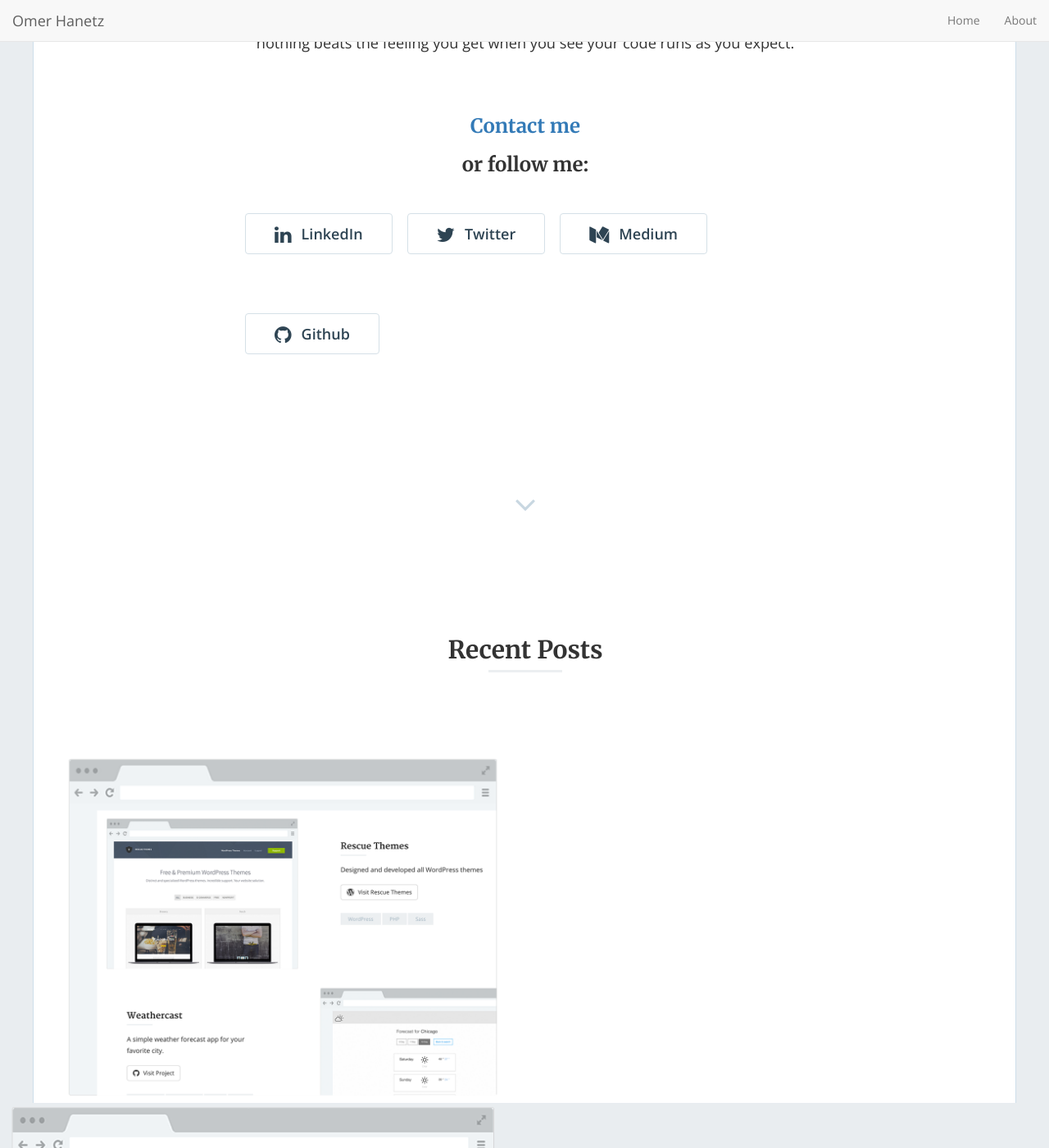
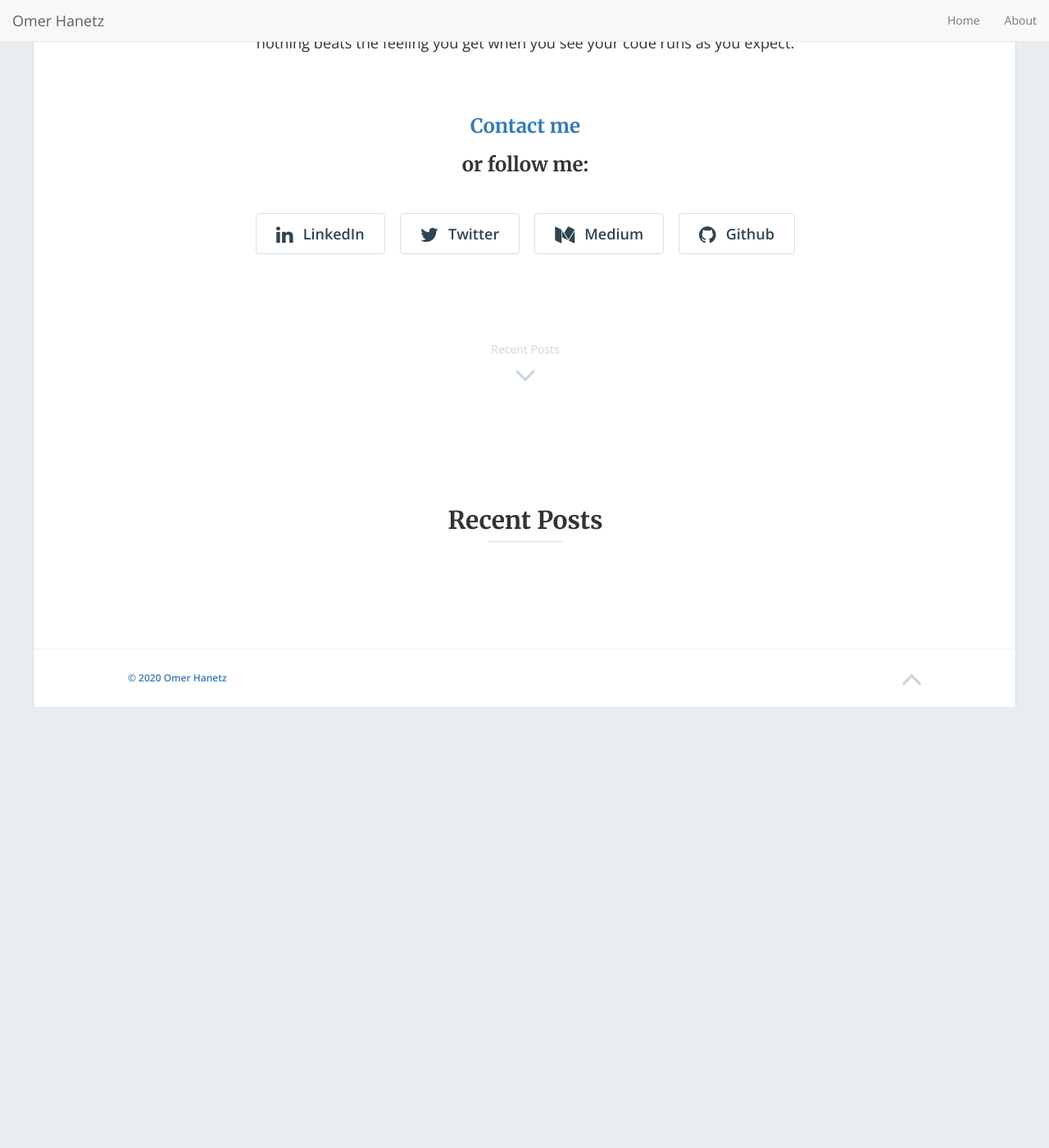
Before and after one commit to ohanetz/hanetz.com, a Jekyll site: the page docs/index.html, which Jekyll copies as it is, in a window 1280 px wide and 1400 px high, scrolled down 299 px. Shown: the whole window at 82% size. Built offline with Jekyll 4.4.1, drawn with Linux system fonts in a browser that asks for light colours; nearby versions of some CDN libraries; a script that is not in the unit is left out; after the commit the page ends 1161 px from its top, so only the background shows below that; some of the changed text lies outside the part shown.

Commit message:
Finalizing site layout

```diff
--- a/_includes/home-hero.html
+++ b/_includes/home-hero.html
@@ -51,6 +51,7 @@
       </div>
 
       <a class="section-jump text-center" href="#portfolio">
+        Recent Posts <br />
         <i class="fa fa-angle-down fa-3x"></i>
       </a>
 
--- a/_layouts/home.html
+++ b/_layouts/home.html
@@ -25,7 +25,7 @@ data-readmore="Read post"
 data-buttonclass="btn btn-primary"
 data-offset="-100"></div>
 
-<!--
+{% comment %}
             {% for post in paginator.posts %}
               <div class="wow fadeIn">
               {% if post.position == "left" %}
@@ -39,7 +39,9 @@ data-offset="-100"></div>
             {% endfor %}
 
             {% include pagination.html %}
--->
+
+{% endcomment %}
+
           </div>
         </div>
       </div>
--- a/css/style.scss
+++ b/css/style.scss
@@ -66,7 +66,7 @@ img {
 }
 
 button.btn, input.btn {
-  padding: 12px 35px;
+  padding: 12px 24px;
   margin: 2em 0.5em;
   border: solid 1px #d5e0e7;
   border-radius: 4px;
@@ -113,7 +113,7 @@ button.btn, input.btn {
 	2.0 Home Hero
 --------------------------------------------------------------*/
 .hero-container {
-  margin: 10em 0 9em 0;
+  margin: 10em 0 5em 0;
   @include bp-xsmall {
     margin: 5em 0 5em 0;
   }
--- a/docs/atom.xml
+++ b/docs/atom.xml
@@ -4,7 +4,7 @@
  <title>Omer Hanetz</title>
  <link href="http://hanetz.com/atom.xml" rel="self"/>
  <link href="http://hanetz.com/"/>
- <updated>2020-03-10T13:39:36+02:00</updated>
+ <updated>2020-03-10T13:58:19+02:00</updated>
  <id>http://hanetz.com</id>
  <author>
    <name>Omer Hanetz</name>
--- a/docs/feed.xml
+++ b/docs/feed.xml
@@ -5,8 +5,8 @@
     <description>I am writing code ever since I learned how to use a keyboard, and I still think that nothing beats the feeling you get when you see your code runs as you expect.</description>
     <link>http://hanetz.comhttps://ohanetz.github.io/hanetz.com/</link>
     <atom:link href="http://hanetz.comhttps://ohanetz.github.io/hanetz.com/feed.xml" rel="self" type="application/rss+xml"/>
-    <pubDate>Tue, 10 Mar 2020 13:39:36 +0200</pubDate>
-    <lastBuildDate>Tue, 10 Mar 2020 13:39:36 +0200</lastBuildDate>
+    <pubDate>Tue, 10 Mar 2020 13:58:19 +0200</pubDate>
+    <lastBuildDate>Tue, 10 Mar 2020 13:58:19 +0200</lastBuildDate>
     <generator>Jekyll v3.8.6</generator>
 
       <item>
--- a/docs/index.html
+++ b/docs/index.html
@@ -150,6 +150,7 @@
       </div>
 
       <a class="section-jump text-center" href="#portfolio">
+        Recent Posts <br />
         <i class="fa fa-angle-down fa-3x"></i>
       </a>
 
@@ -183,240 +184,8 @@ data-readmore="Read post"
 data-buttonclass="btn btn-primary"
 data-offset="-100"></div>
 
-<!--
-
-              <div class="wow fadeIn">
-
-                <div class="content-wrap">
-
-  <div class="row">
-
-    <div class="col-xs-12 col-md-6">
-      <div class="content">
-  <h3 class="title">Phantom</h3>
-
-  <p class="excerpt">A minimalist Jekyll theme that you're looking at it right now</p>
 
 
-  <a href="https://github.com/jamigibbs" class="project-link"><button class="btn btn-default btn-lg"><i class="fa fa-flask fa-lg"></i>Visit Project</button></a>
-
-
-
-  <div class="tags">
-
-    <span>Jekyll</span>
-
-    <span>Sass</span>
-
-    <span>Bootstrap</span>
-
-  </div>
-
-
-  <!--
-  <div class="categories">
-
-      <span>development</span>
-
-      <span>design</span>
-
-  </div>
-   -->
-</div>
-
-    </div>
-
-    <div class="col-xs-12 col-md-6">
-
-  <img class="img-responsive" src="/img/posts/04_phantom-jekyll-1130x864-2x.png" title="Phantom">
-
-
-    </div>
-
-  </div>
-
-</div>
-
-
-
-
-              </div>
-
-              <div class="wow fadeIn">
-
-
-
-                <div class="content-wrap">
-
-  <div class="row">
-
-    <div class="col-xs-12 col-md-6">
-
-  <img class="img-responsive" src="/img/posts/03_rescue-themes-1130x864-2x.png" title="Rescue Themes">
-
-
-    </div>
-
-    <div class="col-xs-12 col-md-6">
-      <div class="content">
-  <h3 class="title">Rescue Themes</h3>
-
-  <p class="excerpt">Designed and developed all WordPress themes</p>
-
-
-  <a href="https://rescuethemes.com" class="project-link"><button class="btn btn-default btn-lg"><i class="fa fa-wordpress fa-lg"></i>Visit Rescue Themes</button></a>
-
-
-
-  <div class="tags">
-
-    <span>WordPress</span>
-
-    <span>PHP</span>
-
-    <span>Sass</span>
-
-  </div>
-
-
-  <!--
-  <div class="categories">
-
-      <span>development</span>
-
-      <span>design</span>
-
-  </div>
-   -->
-</div>
-
-    </div>
-
-  </div>
-
-</div>
-
-
-              </div>
-
-              <div class="wow fadeIn">
-
-                <div class="content-wrap">
-
-  <div class="row">
-
-    <div class="col-xs-12 col-md-6">
-      <div class="content">
-  <h3 class="title">Weathercast</h3>
-
-  <p class="excerpt">A simple weather forecast app for your favorite city.</p>
-
-
-  <a href="http://github.com/jamigibbs/weathercast" class="project-link"><button class="btn btn-default btn-lg"><i class="fa fa-github fa-lg"></i>Visit Project</button></a>
-
-
-
-  <div class="tags">
-
-    <span>JavaScript</span>
-
-    <span>AngularJS</span>
-
-    <span>API</span>
-
-    <span>Sass</span>
-
-  </div>
-
-
-  <!--
-  <div class="categories">
-
-      <span>development</span>
-
-  </div>
-   -->
-</div>
-
-    </div>
-
-    <div class="col-xs-12 col-md-6">
-
-  <img class="img-responsive" src="/img/posts/02_weathercast-1130x864-2x.png" title="Weathercast">
-
-
-    </div>
-
-  </div>
-
-</div>
-
-
-
-
-              </div>
-
-              <div class="wow fadeIn">
-
-
-
-                <div class="content-wrap">
-
-  <div class="row">
-
-    <div class="col-xs-12 col-md-6">
-
-  <img class="img-responsive" src="/img/posts/01_bloc-jams-angular-1130x864-2x.png" title="Bloc Jams Angular">
-
-
-    </div>
-
-    <div class="col-xs-12 col-md-6">
-      <div class="content">
-  <h3 class="title">Bloc Jams Angular</h3>
-
-  <p class="excerpt">A digital music player built using AngularJS</p>
-
-
-  <a href="https://github.com/jamigibbs/bloc-jams-angular" class="project-link"><button class="btn btn-default btn-lg"><i class="fa fa-github fa-lg"></i>Visit Project</button></a>
-
-
-
-  <div class="tags">
-
-    <span>JavaScript</span>
-
-    <span>AngularJS</span>
-
-    <span>Sass</span>
-
-    <span>Grunt</span>
-
-  </div>
-
-
-  <!--
-  <div class="categories">
-
-      <span>development</span>
-
-  </div>
-   -->
-</div>
-
-    </div>
-
-  </div>
-
-</div>
-
-
-              </div>
-
-
-
-
--->
           </div>
         </div>
       </div>
```
Also changed, not shown: docs/css/style.css.
